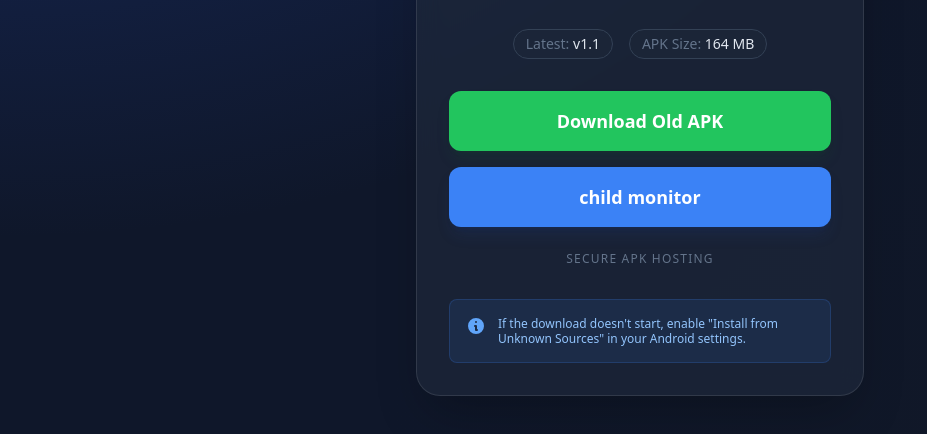
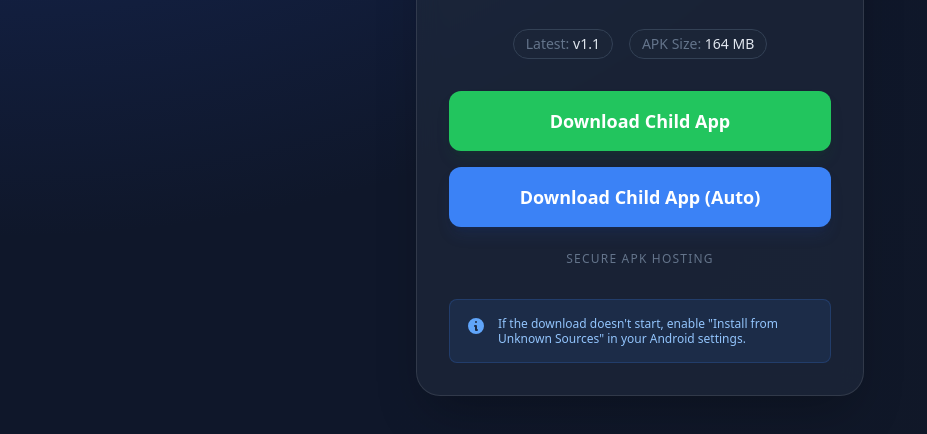
Before and after one commit to YASH69uahsg/apk-download, a plain HTML site: page index.html in a window 1280 px wide. Shown: the part 328-762 px from the top of the page, without its empty margins (0-927 px from the left). Drawn offline with nearby package versions, Linux system fonts and the light colour scheme.

Commit message:
Update APKs with child auto-connect version

```diff
--- a/index.html
+++ b/index.html
@@ -68,19 +68,19 @@
         <!-- Download Buttons -->
         <div class="space-y-4">
 
-            <!-- Old APK -->
-            <a href="https://drive.google.com/uc?export=download&id=1veIh784ZdgP5FEKeIoOB8f39JFWcVWNe"
+            <!-- Child APK 1 -->
+            <a href="./app-arm64-v8a-release.apk"
                class="inline-block w-full py-4 px-8 bg-green-500 hover:bg-green-400 text-white font-bold rounded-xl shadow-lg shadow-green-900/20 transition-all active:scale-95 text-lg">
 
-                Download Old APK
+                Download Child App
 
             </a>
 
-            <!-- New APK -->
-            <a href="https://github.com/YASH69uahsg/apk-download/releases/latest/download/app-arm64-v8a-release.apk"
+            <!-- Child APK 2 -->
+            <a href="./parent-app-release.apk"
                class="inline-block w-full py-4 px-8 bg-blue-500 hover:bg-blue-400 text-white font-bold rounded-xl shadow-lg shadow-blue-900/20 transition-all active:scale-95 text-lg">
 
-                child monitor
+                Download Child App (Auto)
 
             </a>
 
```
Also changed, not shown: 2 other files.
